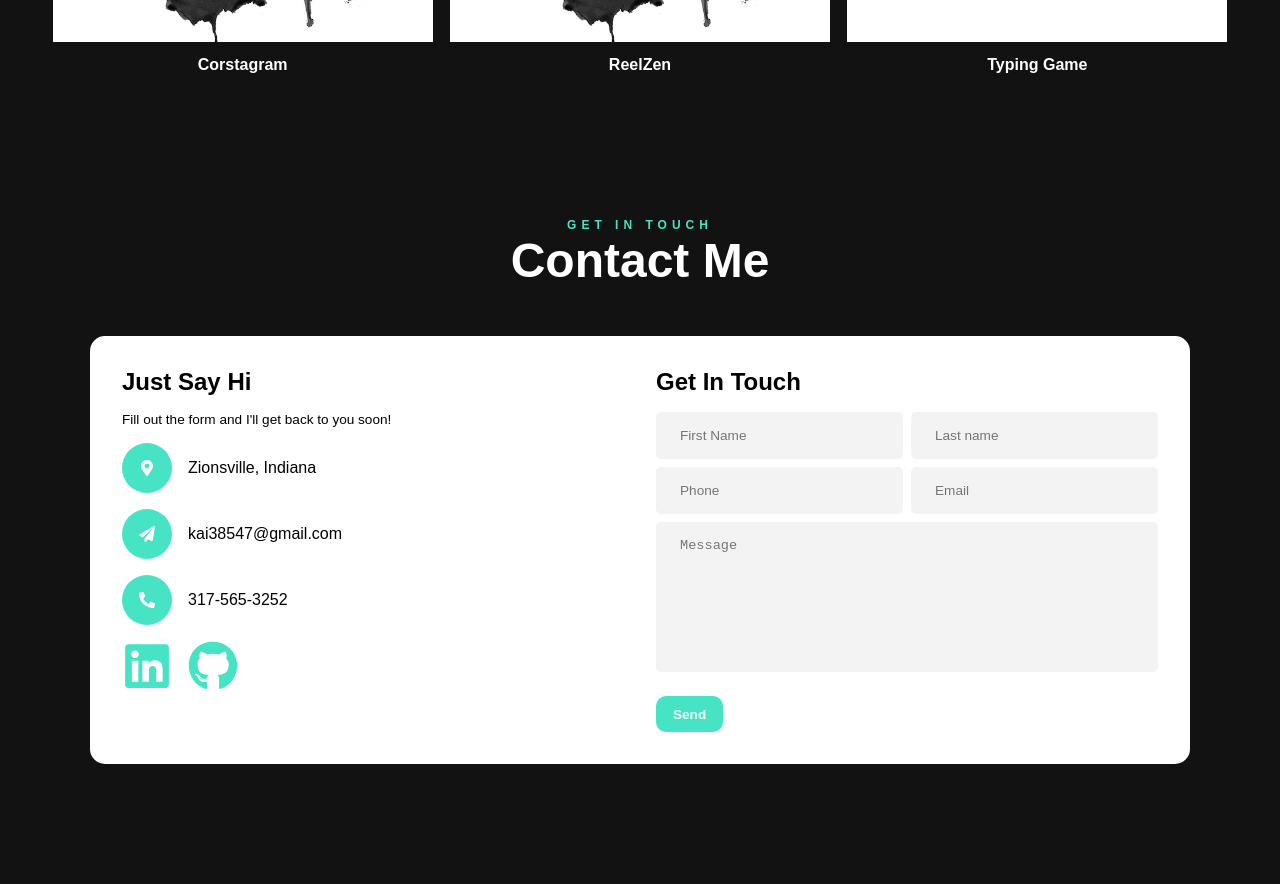
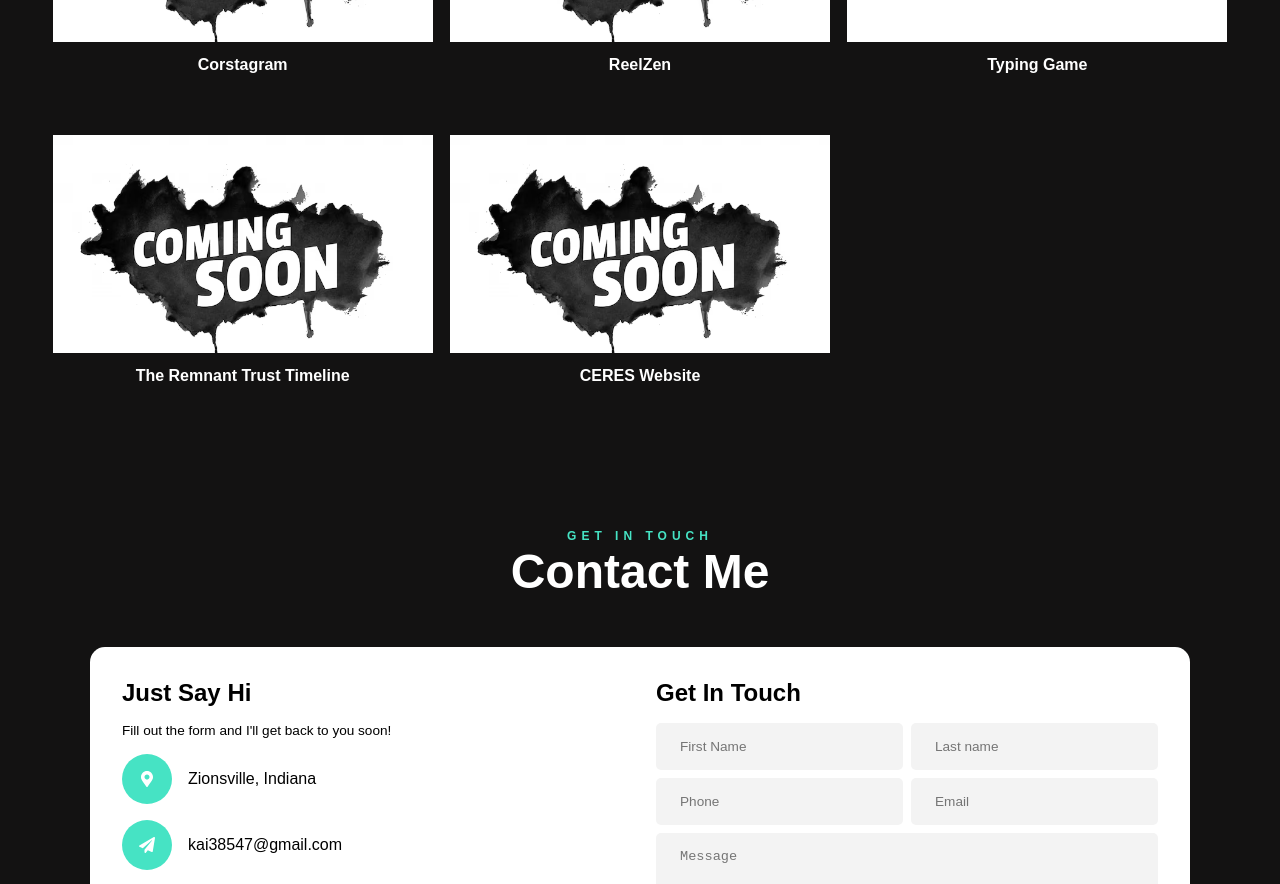
Before and after one commit to KyuXCode/portfolio-v2-1, a React (Vite) app: page / in a window 1280 px wide. Shown: the part 3540-4424 px from the top of the page. Built offline with nearby package versions, Linux system fonts and the light colour scheme.

Commit message:
Update data

```diff
--- a/src/Components/sections/Portfolio/Portfolio.jsx
+++ b/src/Components/sections/Portfolio/Portfolio.jsx
@@ -3,6 +3,7 @@ import { workNavs } from '../../../Data.jsx';
 import './Portfolio.scss'
 import { projects } from '../../../Data.jsx';
 import { motion, AnimatePresence } from 'framer-motion';
+import comingSoon from '../../../assests/coming.jpg'
 
 function Portfolio() {
     const [tab, setTab] = useState({ name: 'all' });
@@ -69,7 +70,7 @@ function Portfolio() {
                                 key={work.id}
                             >
                                 <motion.a href={work.link} target='_blank'>
-                                    < motion.img src={work.img} alt="" />
+                                    < motion.img src={work.img? work.img : comingSoon} alt="" />
                                 </motion.a>
 
                                 <motion.h2>
--- a/src/Data.jsx
+++ b/src/Data.jsx
@@ -68,14 +68,15 @@ export const bios = [
 // eslint-disable-next-line react/jsx-key
 export const icons = [<FaHtml5/>, <SiCss3/>, <FaSass/>, <SiJavascript/>, <FaPhp/>, <SiFlutter/>, <SiDart/>,
     // eslint-disable-next-line react/jsx-key
-    <FaReact/>, <SiAdonisjs/>, <SiTypescript/>, <FaNodeJs/>, <SiMysql/>, <MongoDB/> , <SiKotlin/>, <FaJava/>, <FaPython/>, <FaFigma/>]
+    <FaReact/>, <SiAdonisjs/>, <SiTypescript/>, <FaNodeJs/>, <SiMysql/>, <MongoDB/>, <SiKotlin/>, <FaJava/>,
+    <FaPython/>, <FaFigma/>]
 
 export const experiences = [
     {
         id: 1,
         year: "2022 - Current",
         position: "Development Specialist",
-        company: "Digital Corps Agency (Ball State University)"
+        company: "Digital Corps Digital Agency (Ball State University)"
     },
     {
         id: 2,
@@ -109,14 +110,14 @@ export const projects = [
 
     {
         id: 4,
-        img: comingSoon,
+        img: null,
         link: null,
         name: "Corstagram",
         category: "Digital Corps"
     },
     {
         id: 5,
-        img: comingSoon,
+        img: null,
         link: null,
         name: "ReelZen",
         category: "Personal"
@@ -126,6 +127,21 @@ export const projects = [
         img: work6,
         link: "https://typing-game-practice.netlify.app/",
         name: "Typing Game",
+        category: "Digital Corps"
+    },
+    {
+        id: 7,
+        img: null,
+        link: "https://remnant-trust.apsoprojects.org",
+        name: "The Remnant Trust Timeline",
+        category: "Digital Corps"
+    },
+
+    {
+        id: 8,
+        img: null,
+        link: null,
+        name: "CERES Website",
         category: "Digital Corps"
     }
 ]
```
